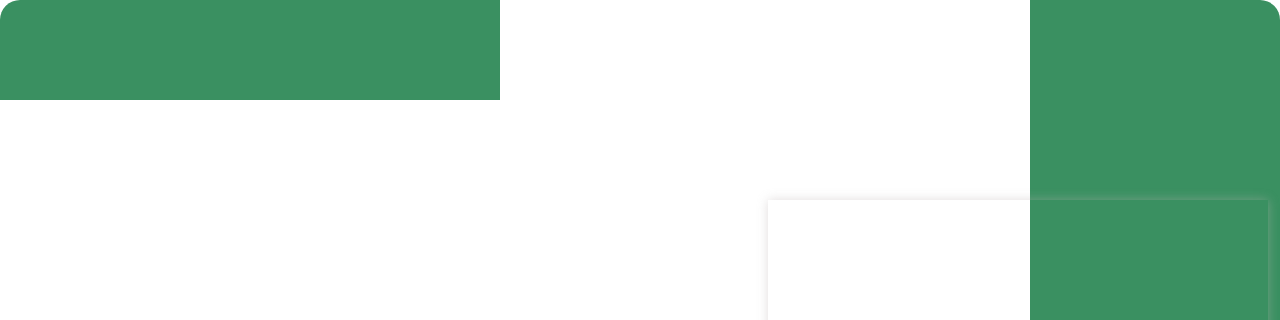
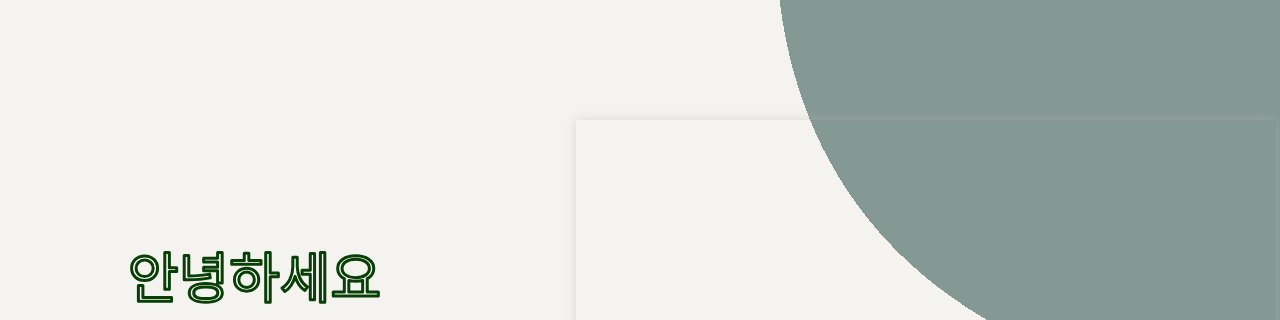
Before and after one commit to Matthewsung/total_portfolio, a plain HTML site: page index.html in a window 1280 px wide. Shown: the top 320 px of the page. Drawn offline with nearby package versions, Linux system fonts and the light colour scheme.

Commit message:
6월3일 새벽

```diff
--- a/css/common.css
+++ b/css/common.css
@@ -1,6 +1,7 @@
-body{
+*{
     margin: 0;
     padding: 0;
+    box-sizing: border-box;
 }
 .w_1440{
     max-width: 1440px;
@@ -9,5 +10,6 @@ body{
     position: relative;
 }
 .wrap{
-
+    /* background: url(../img/them.JPG) no-repeat center; */
+    /* background: url(../img/them2.JPG) no-repeat center / cover; */
 }
--- a/css/index.css
+++ b/css/index.css
@@ -2,36 +2,15 @@
 section{
     width: 100%;
     height: 100vh;
+    background: #f4f3ef;
     position: relative;
 }
-section:nth-child(1){
-    /* background: url(../img/IMG_0184.JPG) no-repeat center / contain; */
-    overflow: hidden;
-}
-
 
 /* sec_1 */
-.sec_1{
-    background: #fff;
-}
-.sec_1_box{
-    background: #3a9061;
-    /* background:  #125f35; */
-}
-.sec_1 > .box_1{
-    width: 500px;
-    height: 100px;
-    border-radius: 20px 0 0 0;
+
+#sec_1_cir{
     position: absolute;
-    left: 0;
-    top: 0;
-}
-.sec_1 > .box_2 {
-    width: 250px;
-    height: 100%;
-    border-radius: 0 20px 20px 0;
-    position: absolute;
-    right: 0%;
+    right: 0;
     top: 0;
 }
 .sec_1_txt{
@@ -45,40 +24,14 @@ section:nth-child(1){
 }
 
 .sec_1_img{
-    width: 500px;
-    height: 400px;
+    width: 700px;
+    height: 500px;
     box-shadow: 0 0 10px 0 #bdb3b373;
     position: absolute;
-    left: 60%;
-    top: 50%;
-    transform: translateY(-50%);
+    left: 45%;
+    top: 15%;
 }
-
-
-
-
-/* .sm_seed{
-    width:100px;
-    height:150px;
-    position: absolute;
-    left: 0%;
-    top: 10%;
-    animation: seed_move 9s infinite linear;
-}
-@keyframes seed_move{
-    0%{transform: translate(0,0);}
-    10%{transform: translate(10px,-10px);}
-    20%{transform: translate(34px,-22px);}
-    25%{transform: translate(40px,-30px);}
-    30%{transform: translate(30px,-15px);}
-    40%{transform: translate(13px,-2px);}
-    50%{transform: translate(0,0);}
-    60%{transform: translate(-10px,-4px);}
-    70%{transform: translate(-20px,-20px);}
-    80%{transform: translate(-25px,-20px);}
-    90%{transform: translate(-10px,-10px);}
-    100%{transform: translate(0,0);}
-} */
+/* section 2 */
 .basic_info{
     width: 100%;
     padding-top: 130px;
--- a/index.html
+++ b/index.html
@@ -15,10 +15,9 @@
         <div class="header"></div>
         <div class="main">
             <section class="sec_1">
-                <div class="sec_1_box box_1"></div>
-                <div class="sec_1_box box_2"></div>
-                <div class="sec_1_txt">안녕하세요 웹퍼블리셔 성주영입니다.
-                    <!-- <canvas width="500px" height="300px" id="sec_1_hello"></canvas> -->
+                <canvas width="500px" height="400px" id="sec_1_cir"></canvas>
+                <div class="sec_1_txt">
+                    <object data="img/main.svg"></object>
                 </div>
                 <div class="sec_1_img"></div>
             </section>
@@ -56,8 +55,8 @@
                         </div>
                         <div class="info_motto">
                             <span>Lorem ipsum dolor sit amet consectetur adipisicing elit. Voluptatum, hic?
-                            <!-- 너무 늦었거나 빠른때는 없다. 그냥 지금이 가장 좋을때다
-                            서두르지 말되, 멈추지 말라 --></span>
+                            너무 늦었거나 빠른때는 없다. 그냥 지금이 가장 좋을때다
+                            서두르지 말되, 멈추지 말라</span>
 
                         </div>
                     </div>
--- a/js/index.js
+++ b/js/index.js
@@ -45,7 +45,21 @@ $(document).ready(function(){
 
 
 
+function sec_1_circle(){
+    const sec_1_cir = document.querySelector('#sec_1_cir');
+    const ctx = sec_1_cir.getContext('2d');
+    const start_X = sec_1_cir.clientWidth;
+    const start_Y = sec_1_cir.clientHeight;
 
+    ctx.beginPath();
+    ctx.fillStyle="#849994"
+    ctx.bezierCurveTo(500,400,50,400,0,0)
+    ctx.lineTo(500,0)
+    ctx.fill();
+
+    requestAnimationFrame(sec_1_circle)
+}
+sec_1_circle()
 
 
 
```
Also changed, not shown: img/Untitled-1.svg (added), img/main.svg (added), img/them.JPG (added), img/them2.JPG (added), 색.txt (added).
